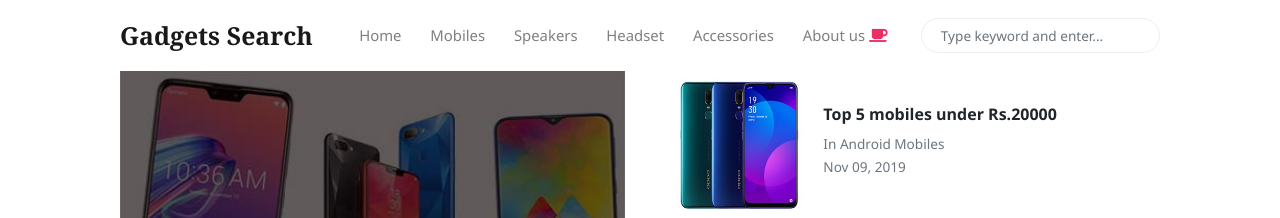
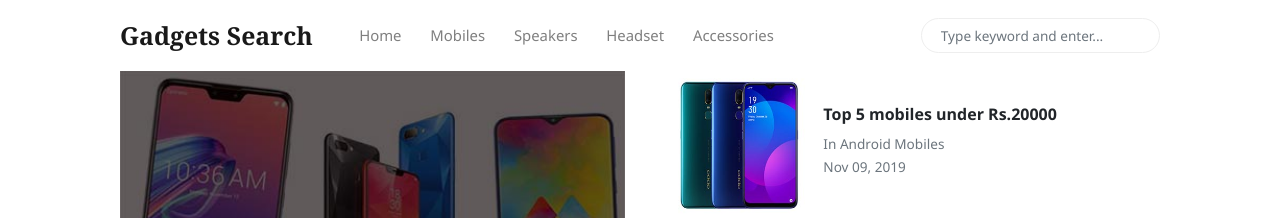
Before and after one commit to allwinjoseph/gadgetsearch.io, a Jekyll site: the page built from index.html, in a window 1280 px wide. Shown: the top 218 px of the page. Built offline with Jekyll 4.4.1, drawn with Linux system fonts in a browser that asks for light colours; nearby versions of some CDN libraries; the list of posts is cut into pages by our own code.

Commit message:
removed about us

```diff
--- a/_includes/menu-header.html
+++ b/_includes/menu-header.html
@@ -15,6 +15,6 @@
 <li class="nav-item">
 <a  class="nav-link" href="{{site.baseurl}}/accessories">Accessories</a>
 </li>
-<li class="nav-item">
+<!--<li class="nav-item">
 <a  class="nav-link" href="{{site.baseurl}}/aboutus.html">About us <i class="fa fa-coffee text-danger"></i></a>
-</li>
+</li>-->
```
